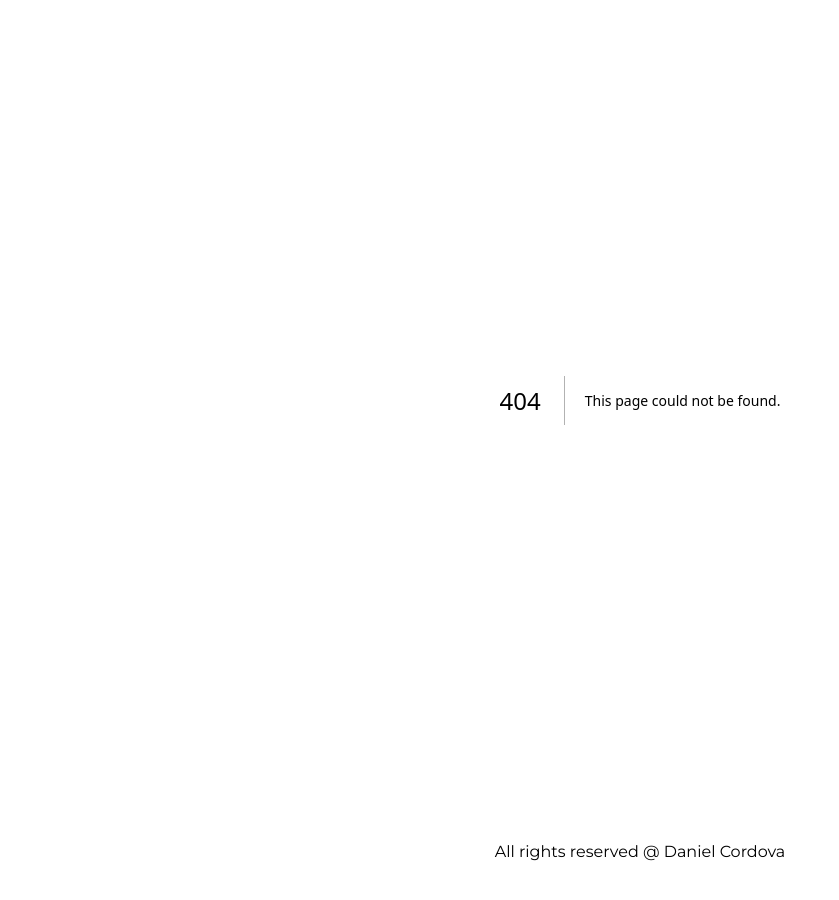
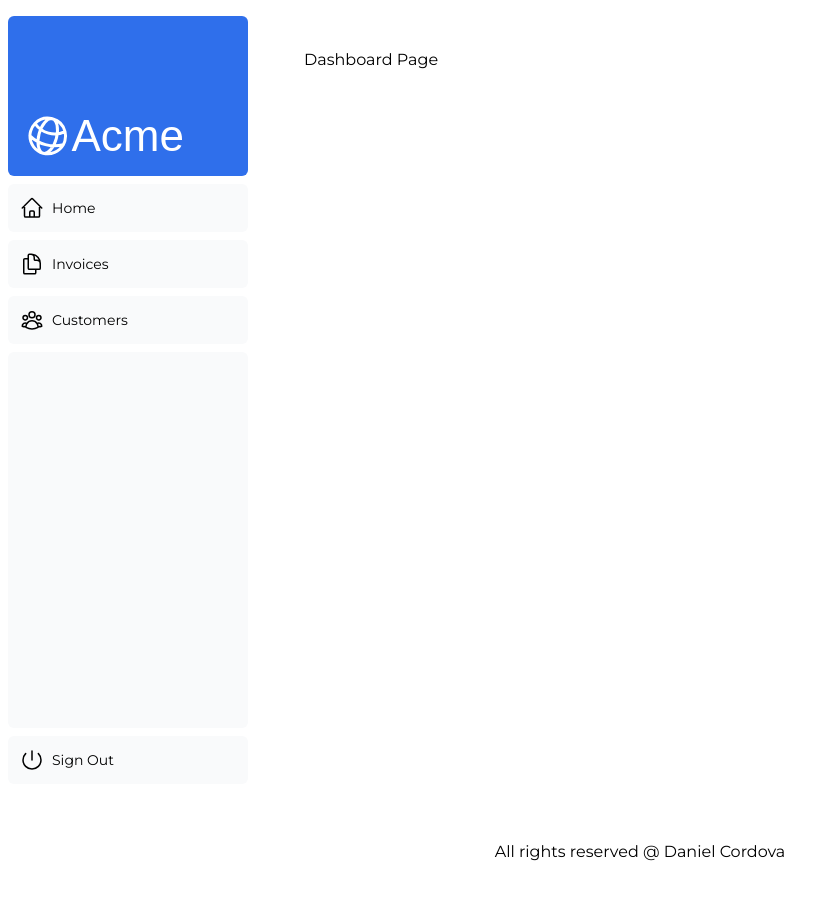
Before and after one commit to Danielcp0809/nextjs-dashboard, a Next.js app: page /dashboard in a window 1280 px wide. Before the commit this address had no page. Shown: the top 900 px of the page, without its empty margins (0-839 px from the left). Built offline with nearby package versions, Linux system fonts and the light colour scheme; a web font is replaced by a local one.

Commit message:
add: customers and invoices routes

```diff
--- /dev/null
+++ b/app/dashboard/customers/page.tsx
@@ -0,0 +1,3 @@
+export default function Page() {
+    return<p>Customers view</p>
+}
--- /dev/null
+++ b/app/dashboard/invoices/page.tsx
@@ -0,0 +1,3 @@
+export default function Page() {
+    return <p>Invoices view</p>
+}
--- /dev/null
+++ b/app/dashboard/page.tsx
@@ -0,0 +1,3 @@
+export default function Page() {
+    return <p>Dashboard Page</p>
+}
```
